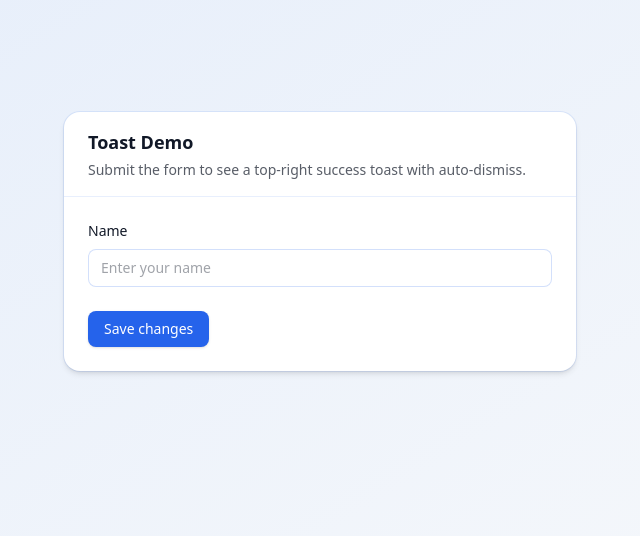
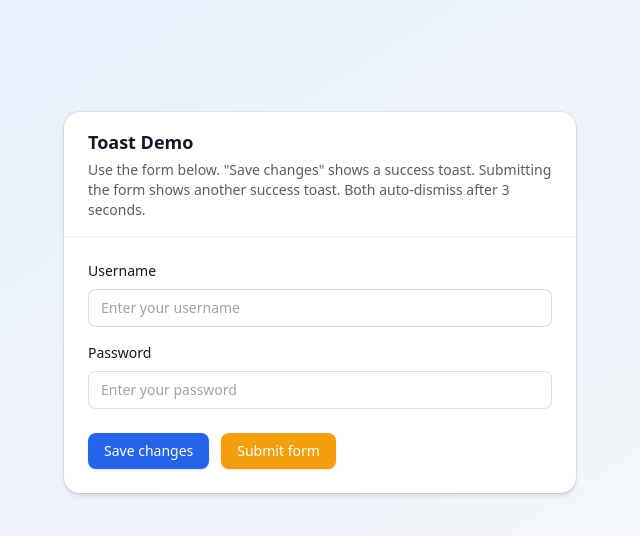
Before and after one commit to kavia-common/notification-banner-3295-3304, a React (Create React App) app in the folder notification_frontend/: page / in a window 1280 px wide. Shown: the top 536 px of the page, without its empty margins (320-960 px from the left). Built offline with nearby package versions, Linux system fonts and the light colour scheme; the HTML template or start-up script is replaced by a standard one.

Commit message:
Checkpoint 5 - cgbac2ffaf

```diff
--- a/notification_frontend/src/App.js
+++ b/notification_frontend/src/App.js
@@ -6,19 +6,34 @@ import Toast from './components/Toast';
 // PUBLIC_INTERFACE
 function App() {
   /**
-   * Minimal form that triggers a success toast on submit.
+   * A basic auth-like form with username and password that can:
+   * - Save changes (button) -> shows success toast "Changes saved successfully"
+   * - Submit form (submit button or Enter) -> shows success toast "Form submitted successfully"
+   * Toast auto-dismisses after 3s and has a manual close button, implemented in Toast component.
    */
-  const [formValue, setFormValue] = useState('');
+  const [username, setUsername] = useState('');
+  const [password, setPassword] = useState('');
   const [showToast, setShowToast] = useState(false);
   const [toastMsg, setToastMsg] = useState('Form submitted successfully');
 
+  // Helper to show toast and restart its 3s timer by remounting
+  const triggerToast = (message) => {
+    setToastMsg(message);
+    setShowToast(false);
+    setTimeout(() => setShowToast(true), 0);
+  };
+
+  // Submit form handler
   const handleSubmit = (e) => {
     e.preventDefault();
-    // In a real app, save changes here. For demo, just show a success toast.
-    setToastMsg('Changes saved successfully');
-    // Force re-mount so timer restarts on rapid submissions
-    setShowToast(false);
-    setTimeout(() => setShowToast(true), 0);
+    // Normally you would perform auth/submit logic here
+    triggerToast('Form submitted successfully');
+  };
+
+  // Save changes handler (non-submit action)
+  const handleSaveChanges = () => {
+    // Persist draft changes normally; here we only show a toast
+    triggerToast('Changes saved successfully');
   };
 
   return (
@@ -28,30 +43,57 @@ function App() {
           <div className="border-b border-primary/10 px-6 py-4">
             <h1 className="text-lg font-semibold text-text">Toast Demo</h1>
             <p className="mt-1 text-sm text-text/70">
-              Submit the form to see a top-right success toast with auto-dismiss.
+              Use the form below. "Save changes" shows a success toast. Submitting the form shows another success toast. Both auto-dismiss after 3 seconds.
             </p>
           </div>
 
           <form onSubmit={handleSubmit} className="px-6 py-6">
-            <label htmlFor="name" className="block text-sm font-medium text-text">
-              Name
-            </label>
-            <input
-              id="name"
-              type="text"
-              value={formValue}
-              onChange={(e) => setFormValue(e.target.value)}
-              placeholder="Enter your name"
-              className="mt-2 w-full rounded-lg border border-primary/20 bg-white px-3 py-2 text-sm text-text placeholder:text-text/40 outline-none focus:border-primary focus:ring-2 focus:ring-primary/30 transition"
-            />
+            <div className="space-y-4">
+              <div>
+                <label htmlFor="username" className="block text-sm font-medium text-text">
+                  Username
+                </label>
+                <input
+                  id="username"
+                  type="text"
+                  value={username}
+                  onChange={(e) => setUsername(e.target.value)}
+                  placeholder="Enter your username"
+                  className="mt-2 w-full rounded-lg border border-primary/20 bg-white px-3 py-2 text-sm text-text placeholder:text-text/40 outline-none focus:border-primary focus:ring-2 focus:ring-primary/30 transition"
+                />
+              </div>
+
+              <div>
+                <label htmlFor="password" className="block text-sm font-medium text-text">
+                  Password
+                </label>
+                <input
+                  id="password"
+                  type="password"
+                  value={password}
+                  onChange={(e) => setPassword(e.target.value)}
+                  placeholder="Enter your password"
+                  className="mt-2 w-full rounded-lg border border-primary/20 bg-white px-3 py-2 text-sm text-text placeholder:text-text/40 outline-none focus:border-primary focus:ring-2 focus:ring-primary/30 transition"
+                />
+              </div>
+            </div>
 
             <div className="mt-6 flex items-center gap-3">
               <button
-                type="submit"
+                type="button"
+                onClick={handleSaveChanges}
                 className="inline-flex items-center justify-center rounded-lg bg-primary px-4 py-2 text-sm font-medium text-white shadow hover:bg-primary/90 focus:outline-none focus:ring-2 focus:ring-primary/40 transition"
                 data-testid="btn-save"
               >
                 Save changes
+              </button>
+
+              <button
+                type="submit"
+                className="inline-flex items-center justify-center rounded-lg bg-secondary px-4 py-2 text-sm font-medium text-white shadow hover:bg-secondary/90 focus:outline-none focus:ring-2 focus:ring-secondary/40 transition"
+                data-testid="btn-submit"
+              >
+                Submit form
               </button>
             </div>
           </form>
```
Also changed, not shown: 2 other files (tests, documents, lock files or other folders).
